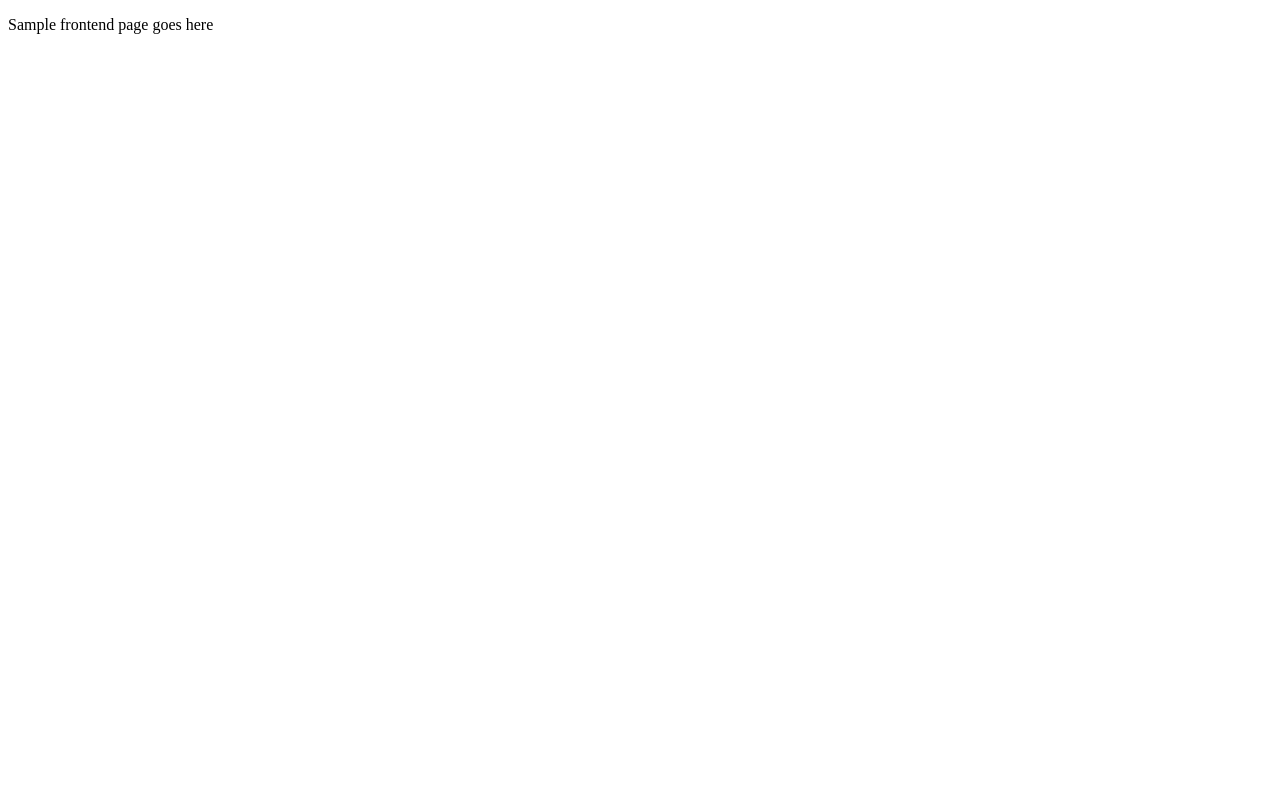
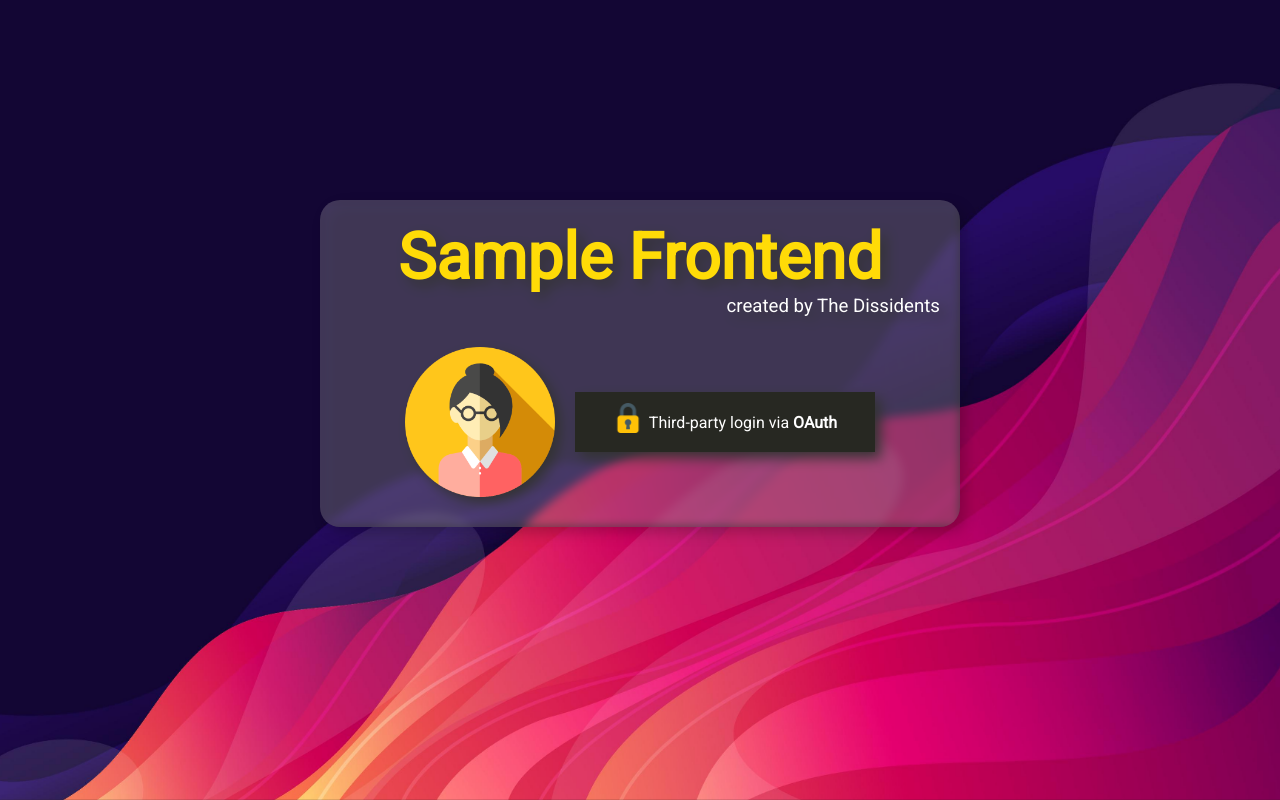
Before and after one commit to zhaonancy/csc302-oauth, a plain HTML site: page sample-frontend/index.html in a window 1280 px wide. Drawn offline with Linux system fonts and the light colour scheme.

Commit message:
Finished sample frontend, cleaned up auth app frontend code

```diff
--- a/sample-frontend/index.html
+++ b/sample-frontend/index.html
@@ -1,14 +1,29 @@
 <!DOCTYPE html>
 <html lang="en">
+
 <head>
     <meta charset="utf-8">
     <meta name="description" content="OAuth sample frontend page.">
     <meta name="viewport" content="width=device-width, initial-scale=1.0">
     <title>Sample Frontend</title>
+    <link rel="stylesheet" href="https://fonts.googleapis.com/css?family=Roboto">
     <link rel="stylesheet" type="text/css" href="styles/main.css">
     <script src="scripts/main.js"></script>
 </head>
+
 <body>
-        <p>Sample frontend page goes here</p>
+    <img src="resources/background.jpg" id="background">
+    <div class="main">
+        <h1>Sample Frontend</h1>
+        <h2>created by The Dissidents</h2>
+        <div class="flex-container">
+            <img src="resources/avatar.png" id="avatar">
+            <a id="oauth" href="../server/frontend/login.html">
+                <img src="resources/lock.png" id="lock">
+                <p>Third-party login via <strong>OAuth</strong></p>
+            </a>
+        </div>
+    </div>
 </body>
+
 </html>
--- a/sample-frontend/styles/main.css
+++ b/sample-frontend/styles/main.css
@@ -0,0 +1,107 @@
+* {
+	color: white;
+	font-family: 'Roboto', sans-serif;
+}
+
+h1 {
+	font-size: 48pt;
+	color: #FFDB07;
+	text-align: center;
+    margin: 0;
+}
+
+h2 {
+    font-size: 14pt;
+    text-align: right;
+    margin: 0;
+    font-weight: normal;
+}
+
+body {
+    margin: 24px;
+    background-color: #272822;
+    margin: auto;
+}
+
+#background {
+    object-fit: cover;
+    min-height: 800px;
+    width: 100%;
+    height: 100%;
+    min-width: 1024px;
+    position: fixed;
+    top: 0;
+    left: 0;
+    right: 0;
+    bottom: 0;
+}
+
+.main {
+    position: absolute;
+    top: 5%;
+    left: 50%;
+    margin-top: 20vh;
+    padding: 20px;
+    max-width: 600px;
+    width: 85%;
+
+    border: hidden;
+    border-radius: 20px;
+    background-color: rgba(255, 255, 255, 0.2);
+    backdrop-filter: blur(5px);
+    filter: drop-shadow(0.4rem 0.4rem 0.4rem rgba(0, 0, 0, 1));
+
+    transform: translate(-50%, -50%);
+    animation: floatin 0.8s forwards;
+}
+
+.flex-container {
+    margin-top: 20px;
+    display: flex;
+    flex-flow: row wrap;
+    justify-content: center;
+    align-items: center;
+}
+
+#avatar {
+    height: 150px;
+    width: 150px;
+    margin: 10px;
+}
+
+#oauth {
+    width: 300px;
+    height: 60px;
+    text-align: center;
+    background-color: #272822;
+    margin: 10px;
+    text-decoration: none;
+    transition: 0.1s;
+    display: flex;
+    justify-content: center;
+    align-items: center;
+}
+
+#oauth:hover {
+    transform: scale(1.02);
+}
+
+#lock {
+    width: 30px;
+    height: 30px;
+    margin-right: 6px;
+    margin-top: -8px;
+}
+
+@keyframes floatin {
+    0%   { opacity: 0; }
+	10%  { opacity: 0; }
+	50% { opacity: 1; }
+	100% { transform: translateX(-50%); }
+}
+
+@media screen and (max-width: 576px) {
+    h1 {
+        font-size: 42px;
+    }
+}
--- a/server/frontend/styles/main.css
+++ b/server/frontend/styles/main.css
@@ -89,7 +89,7 @@ input[type="submit"]:hover {
 	padding: 20px;
 	position: absolute;
 	top: 10%;
-	left: 50%;
+	left: 48%;
 	transform: translateX(-50%);
 }
 
@@ -102,7 +102,7 @@ input[type="submit"]:hover {
 }
 
 .fadein {
-	-webkit-animation: fadein 1s;
+	animation: fadein 1s;
 }
 
 @keyframes fadein {
```
Also changed, not shown: server/frontend/login.html (+5 -2 lines), server/frontend/success.html (+7 -4 lines), sample-frontend/resources/avatar.png (added), sample-frontend/resources/background.jpg (added), sample-frontend/resources/lock.png (added). Lines whose indentation alone changed are shown as unchanged.
